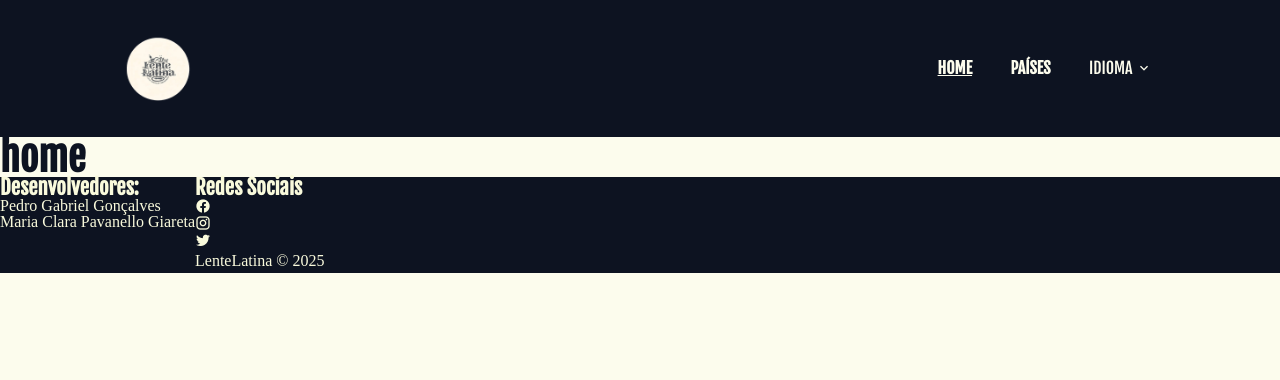
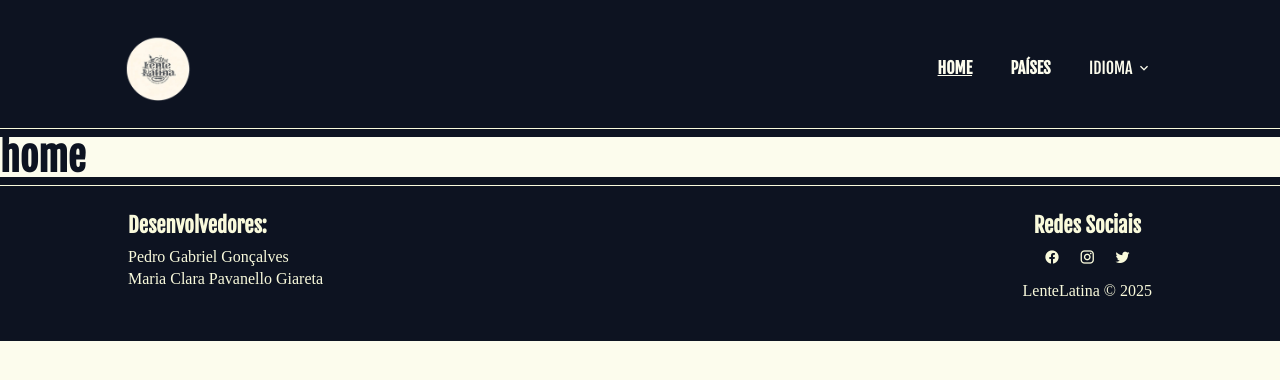
Before and after one commit to PedGabriel/LenteLatina, a Vue app: page / in a window 1280 px wide. Shown: the top 380 px of the page. Built offline with nearby package versions, Linux system fonts and the light colour scheme.

Commit message:
FEAT: Concluindo o footer e adionando linha na parte inferior do header.

```diff
--- a/src/components/FooterComponent.vue
+++ b/src/components/FooterComponent.vue
@@ -8,7 +8,7 @@
     <div class="dev">
         <h4>Desenvolvedores:</h4>
         <ul>
-            <li> Pedro Gabriel Gonçalves</li>
+            <li class="prikito"> Pedro Gabriel Gonçalves</li>
             <li> Maria Clara Pavanello Giareta</li>
         </ul>
     </div>
@@ -19,9 +19,10 @@
         <li><span class="mdi mdi-instagram"></span></li>
         <li><span class="mdi mdi-twitter"></span></li>
       </ul>
+  <p>LenteLatina © 2025</p>
 
-            <p>LenteLatina © 2025</p>
     </div>
+
 </footer>
 </template>
 <style scoped>
@@ -29,7 +30,33 @@ footer{
     background-color: #0D1321;
     color: #F9FADC;
     display: flex;
+     justify-content: space-between;
+    padding: 3vw 10vw;
+    position: relative;
+
 }
-
-
+footer::after{
+    content: '';
+    position: absolute;
+    width: 100%;
+    height: 1px;
+    top: 0.5rem;
+    left: 0;
+    background-color: #F9FADC;
+}
+.redes{
+    text-align: center;
+}
+.redes ul{
+    display: flex;
+    justify-content: center;
+    margin-top: 1vw;
+}
+.redes ul{
+    gap: 1.5vw;
+    margin-bottom: 1vw;
+}
+li.prikito{
+    margin: 1vw 0 0.5vw 0;
+}
 </style>
--- a/src/components/HeaderComponent.vue
+++ b/src/components/HeaderComponent.vue
@@ -64,6 +64,16 @@ nav {
     display: flex;
     align-items: center;
     justify-content: space-between;
+    position: relative;
+}
+nav::after{
+    content: '';
+    position: absolute;
+    width: 100%;
+    height: 1px;
+    bottom: 0.5rem;
+    left: 0;
+    background-color: #F9FADC;
 }
 
 .logo-area {
```
